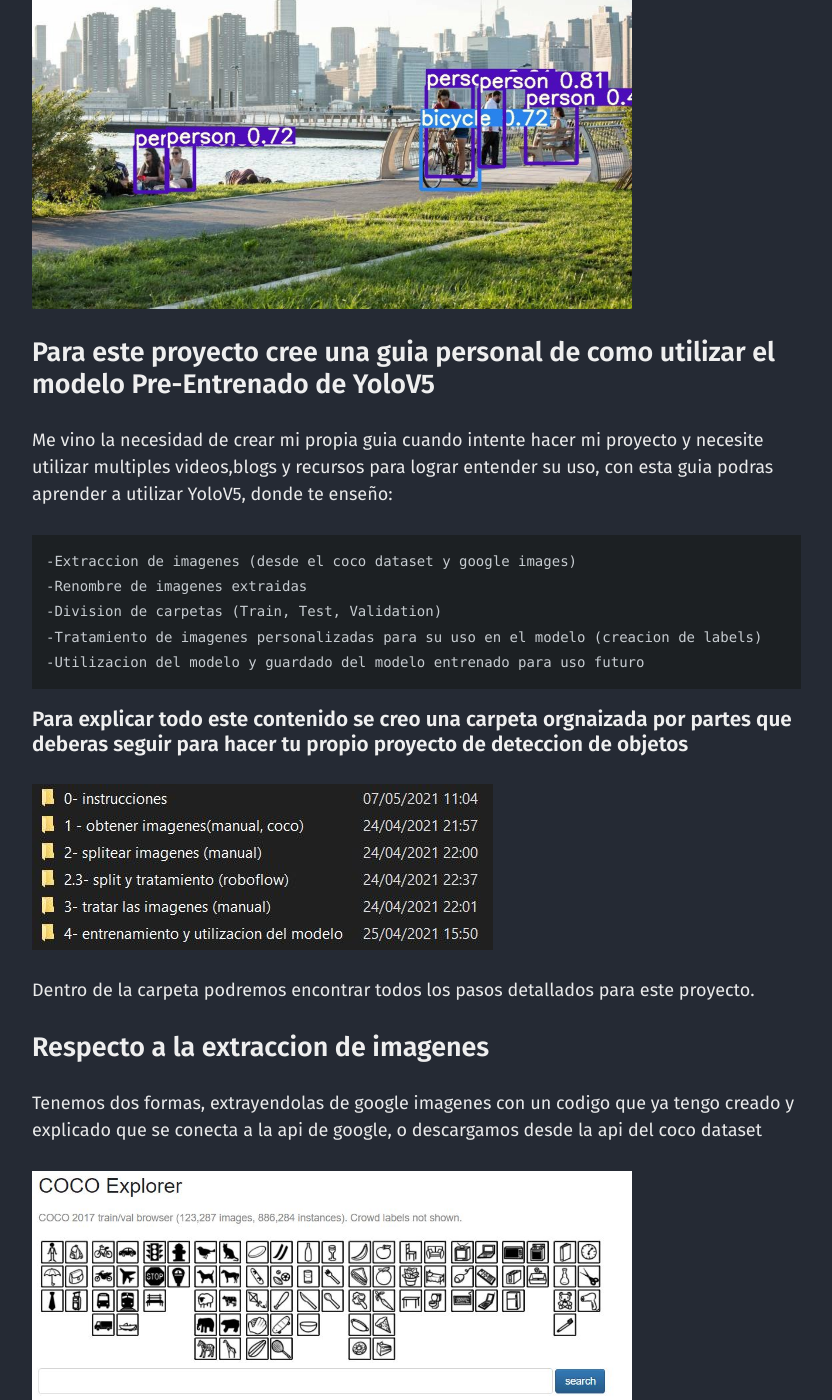
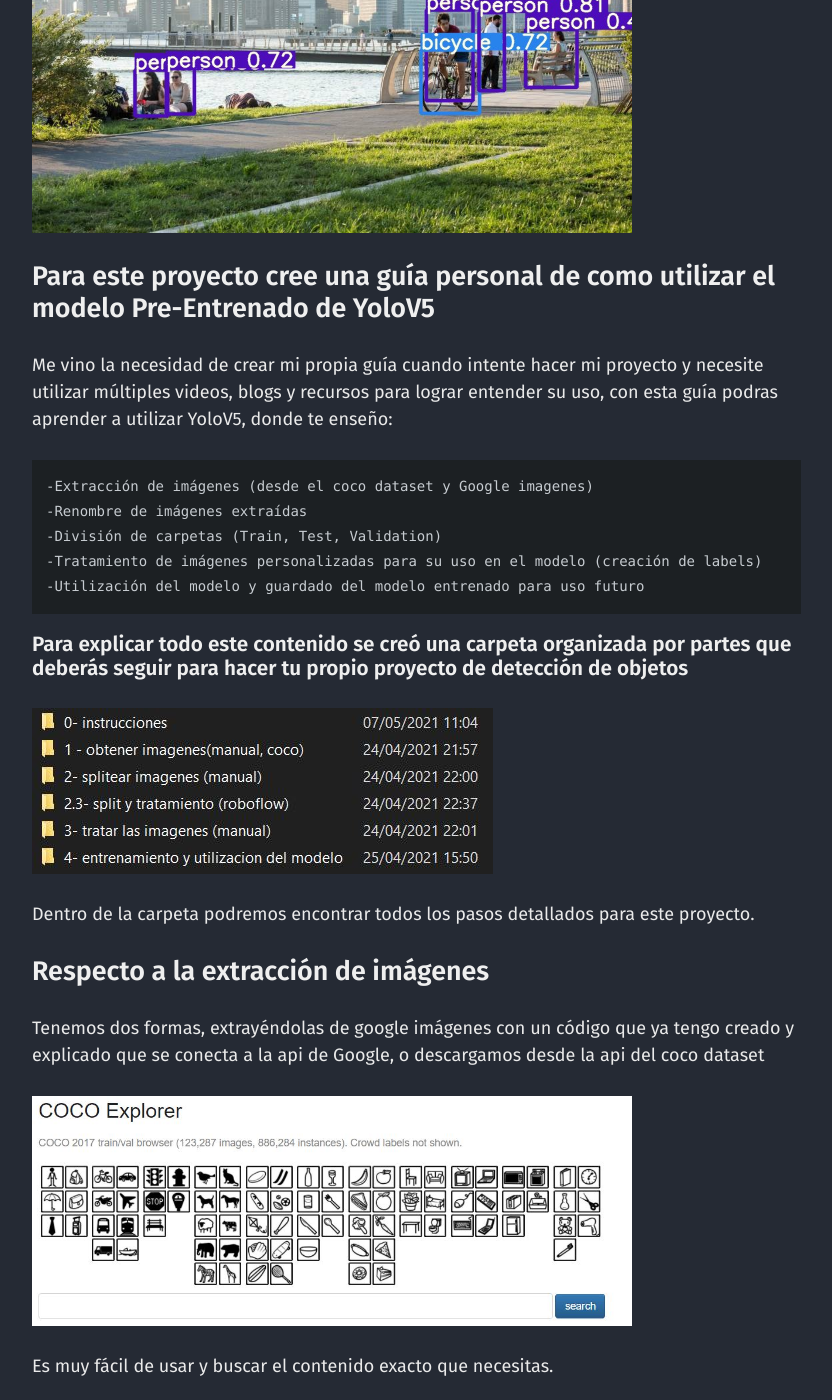
Before and after one commit to MarioMassaro/MarioMassaro.github.io, a Jekyll site: the page built from _posts/2021-05-14-machine-learning.md, in a window 1280 px wide and 1400 px high, scrolled down 812 px. Shown: the whole window, without its empty margins (40-872 px from the left). Built offline with Jekyll 4.4.1, drawn with Linux system fonts in a browser that asks for light colours; some of the changed text lies outside the part shown.

Commit message:
correccion ultima

```diff
--- a/_posts/2021-05-14-machine-learning.md
+++ b/_posts/2021-05-14-machine-learning.md
@@ -1,5 +1,5 @@
 ---
-title: "Proyecto de Reconocimiento de Objetos, imagenes y videos"
+title: "Proyecto de Reconocimiento de Objetos, imágenes y videos"
 excerpt_separator: "<!--more-->"
 categories:
   - Post Formats
@@ -9,7 +9,7 @@
   - standard
 ---
 
-# Modelo de deteccion de objetos a tiempo real
+Modelo de detección de objetos a tiempo real
 
 <figure style="width: 600px">
   <img src="{{ site.url }}{{ site.baseurl }}/assets/images/ia.jpeg" alt="">
@@ -17,16 +17,16 @@
 
 <!--more-->
 
-### Para este proyecto cree una guia personal de como utilizar el modelo Pre-Entrenado de YoloV5
-Me vino la necesidad de crear mi propia guia cuando intente hacer mi proyecto y necesite utilizar multiples videos,blogs y recursos para lograr entender su uso, con esta guia podras aprender a utilizar YoloV5, donde te enseño:
+### Para este proyecto cree una guía personal de como utilizar el modelo Pre-Entrenado de YoloV5
+Me vino la necesidad de crear mi propia guía cuando intente hacer mi proyecto y necesite utilizar múltiples videos, blogs y recursos para lograr entender su uso, con esta guía podras aprender a utilizar YoloV5, donde te enseño:
 
-    -Extraccion de imagenes (desde el coco dataset y google images)
-    -Renombre de imagenes extraidas
-    -Division de carpetas (Train, Test, Validation)
-    -Tratamiento de imagenes personalizadas para su uso en el modelo (creacion de labels)
-    -Utilizacion del modelo y guardado del modelo entrenado para uso futuro
+    -Extracción de imágenes (desde el coco dataset y Google imagenes)
+    -Renombre de imágenes extraídas
+    -División de carpetas (Train, Test, Validation)
+    -Tratamiento de imágenes personalizadas para su uso en el modelo (creación de labels)
+    -Utilización del modelo y guardado del modelo entrenado para uso futuro
 
-#### Para explicar todo este contenido se creo una carpeta orgnaizada por partes que deberas seguir para hacer tu propio proyecto de deteccion de objetos
+#### Para explicar todo este contenido se creó una carpeta organizada por partes que deberás seguir para hacer tu propio proyecto de detección de objetos
 
 <figure style="width: 600px">
   <img src="{{ site.url }}{{ site.baseurl }}/assets/images/machine-1.JPG" alt="">
@@ -34,29 +34,29 @@
 
 Dentro de la carpeta podremos encontrar todos los pasos detallados para este proyecto.
 
-### Respecto a la extraccion de imagenes
+### Respecto a la extracción de imágenes
 
-Tenemos dos formas, extrayendolas de google imagenes con un codigo que ya tengo creado y explicado que se conecta a la api de google, o descargamos desde la api del coco dataset
+Tenemos dos formas, extrayéndolas de google imágenes con un código que ya tengo creado y explicado que se conecta a la api de Google, o descargamos desde la api del coco dataset
 
 <figure style="width: 600px">
   <img src="{{ site.url }}{{ site.baseurl }}/assets/images/machine-2.JPG" alt="">
 </figure>
 
-Es muy facil de usar y buscar el contenido exacto que necesitas.
+Es muy fácil de usar y buscar el contenido exacto que necesitas.
 
-### Tratamiento de imagenes y division de entrenamiento, nunca han podido ser mas faciles gracias a roboflow
+### Tratamiento de imágenes y división de entrenamiento, nunca han podido ser más fáciles gracias a roboflow
 
 <figure style="width: 600px">
   <img src="{{ site.url }}{{ site.baseurl }}/assets/images/machine-3.JPG" alt="">
 </figure>
 
-Esta pagina es una completa salvavidas en cuanto a preprocesado de imagenes, facilita mucho los procesos de encuadrado de imagenes y te ayuda hasta a descargar el formato de las imagenes en formato Yolov5, que esta de mas decir que nos facilita aun mas la creacion de nuestro modelo.
+Esta página es una completa salvavidas en cuanto a procesado de imágenes, facilita mucho los procesos de encuadrado de imágenes y te ayuda hasta a descargar el formato de las imágenes en formato Yolov5, que esta de más decir que nos facilita aún más la creación de nuestro modelo.
 
 <figure style="width: 600px">
   <img src="{{ site.url }}{{ site.baseurl }}/assets/images/machine-4.JPG" alt="">
 </figure>
 
-### Para utilizar el modelo les dejo creado un google colab con todo el codigo necesario para su uso
+### Para utilizar el modelo les dejo creado un Google colab con todo el código necesario para su uso
 
 Desde como cargar sus datos a como ver los resultados del modelo.
 
@@ -64,8 +64,9 @@
   <img src="{{ site.url }}{{ site.baseurl }}/assets/images/machine-5.JPG" alt="">
 </figure>
 
-Por ultimo me gustaria que buscaran las reglas basicas de como encuadrar las imagenes, ya que si este proceso se hace erroneamente por almenos un poco, el modelo sufrira en precision y no sera tan util como deberia, no olviden guardar su modelo al terminar para no tener que entrenar de nuevo, un pickle bastaria.
+Por último me gustaría que buscaran las reglas básicas de como encuadrar las imágenes, ya que si este proceso se hace erróneamente al menos un poco, el modelo sufrirá en precisión y no sera tan útil como debería, no olviden guardar su modelo al terminar para no tener que entrenar de nuevo, un pickle bastaría.
 
-Muchas gracias por leer este articulo y aqui les dejo el enlace a la guia de mi GitHub para que la puedan probar por ustedes mismos:
+
+Muchas gracias por leer este articulo y aquí les dejo el enlace a la guía de mí GitHub para que la puedan probar por ustedes mismos:
 
   - https://github.com/MarioMassaro/Object-Deteccion-With-Yolo
```
Also changed, not shown: _posts/2021-05-02-post-video-youtube.md (+4 -4 lines), _posts/2021-06-06-Limpieza.md (+13 -13 lines), _posts/2021-06-07-Limpieza_2.md (+1 -1 lines).
